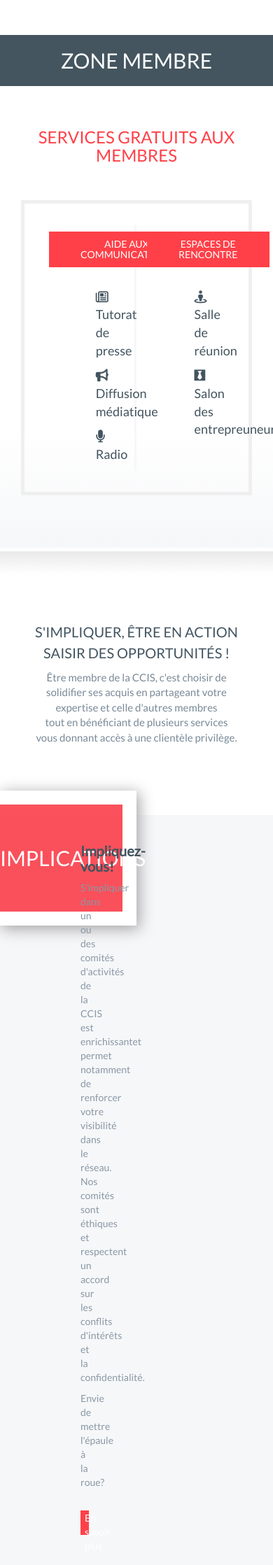
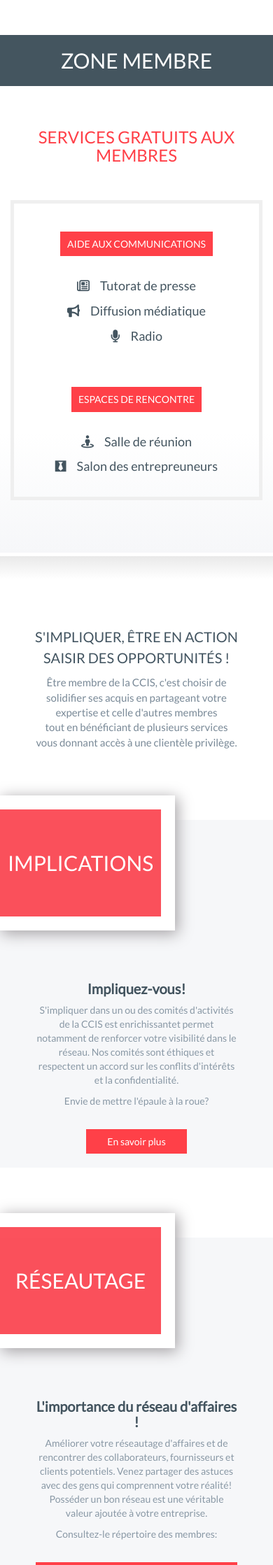
Before and after one commit to dbussiere/Projet-Production-2, a PHP site: page /membre.php in a window 390 px wide; the page is wider, and only the part inside the window is pictured. Shown: the top 2237 px of that part at 70% size. Run offline with PHP 8.4, Linux system fonts and the light colour scheme; some libraries are stand-ins or nearby versions.

Commit message:
Responsive Zone membre : DONE !

```diff
--- a/css/style.css
+++ b/css/style.css
@@ -259,6 +259,7 @@ border-bottom: 5px solid white;
 .impltxt h6{font-size:20px;color:#43545f;}
 .impltxt button{border:none;background-color:#ff4048;color:white;width:50%;height:35px;margin-top:20px;}
 
+
 .reseautage h3{line-height: 30px;}
 .reseautage h4{font-size: 30px;}
 .reseautage p{font-size:15px;}
@@ -306,6 +307,37 @@ filter: progid:DXImageTransform.Microsoft.gradient( startColorstr='#e9e9e9', end
 .blocbas2 button .fa{margin-right:10px;}
 
 .bold{font-weight: bold;}
+
+
+/* ***** MEDIAS QUERIES MEMBRE ****** */
+
+@media screen and (max-width: 991px){
+    .aidecom{border:none;margin-bottom:50px;}
+    .servmembre li{text-align:center!important;}
+    .servmembre ul{margin:0;padding:0;}
+    .servfree{padding:0;}
+    .impltxt{margin-top:200px;}
+    .resetxt{margin-top:200px;}
+    .implications{min-width: 250px}
+    .reseautage{min-width: 250px}
+    .logomembre{display:none;}
+    .blocbas{border:none;margin-bottom:50px;}
+}
+
+@media screen and (max-width: 637px){
+    button.resomembrebouton{width:100%;}
+    .logomembrebas button{width:100%;}
+}
+
+@media screen and (max-width: 450px){
+    .impltxt{padding:20px 10%;}
+    .resetxt{padding:20px 10%;}
+}
+
+@media screen and (max-width: 400px){
+    .servfree h5{padding:10px 10px;}
+}
+
 
 
 /* ********************************** ACCUEIL **********************************************/
--- a/membre.php
+++ b/membre.php
@@ -29,7 +29,7 @@
 		<div class="container servfree">
 			<h3>SERVICES GRATUITS AUX MEMBRES</h3>
 			<div class="col-xs-12 col-sm-12 col-md-12 col-lg-12 servmembre">
-			<div class="col-xs-6 col-sm-6 col-md-6 col-lg-6 aidecom">
+			<div class="col-xs-12 col-sm-12 col-md-6 col-lg-6 aidecom">
 				<h5>AIDE AUX COMMUNICATIONS</h5>
 				<ul class="txt18">
 					<li><a href="#"><i class="fa fa-newspaper-o" aria-hidden="true"></i>Tutorat de presse</a></li>
@@ -37,7 +37,7 @@
 					<li><a href="#"><i class="fa fa-microphone" aria-hidden="true"></i>Radio</a></li>
 				</ul>
 			</div>
-			<div class="col-xs-6 col-sm-6 col-md-6 col-lg-6">
+			<div class="col-xs-12 col-sm-12 col-md-6 col-lg-6">
 				<h5>ESPACES DE RENCONTRE</h5>
 				<ul  class="txt18">
 					<li><a href="#"><i class="fa fa-street-view" aria-hidden="true"></i>Salle de réunion</a></li>
@@ -56,7 +56,7 @@
 		<div class="container-fluid nopnom">
 			<div class="col-xs-12 col-sm-12 col-md-12 col-lg-12 fondgris nopnom">
 				<div class="implications blocrose"><h4>IMPLICATIONS</h4></div>
-				<div class="col-xs-6 col-sm-6 col-md-6 col-md-offset-6 col-lg-6 col-lg-offset-6">
+				<div class="col-xs-12 col-sm-12 col-md-6 col-md-offset-6 col-lg-6 col-lg-offset-6">
 				<div class="impltxt">
 					<h6 class="bold">Impliquez-vous!</h6>
 					<p>S'impliquer dans un ou des comités d'activités de la CCIS est enrichissantet permet notamment de renforcer votre visibilité dans le réseau. Nos comités sont éthiques et respectent un accord sur les conflits d'intérêts et la confidentialité.</p>
@@ -66,14 +66,14 @@
 				</div>
 			</div>
 
-			<div class="col-xs-12 col-sm-12 col-md-12 col-lg-12 fondgris reseaumargetop">
+			<div class="col-xs-12 col-sm-12 col-md-12 col-lg-12 fondgris reseaumargetop nopnom">
 				<div class="reseautage blocrose"><h4>RÉSEAUTAGE</h4></div>
-				<div class="col-xs-6 col-sm-6 col-md-6 col-md-offset-6 col-lg-6 col-lg-offset-6">
+				<div class="col-xs-12 col-sm-12 col-md-6 col-md-offset-6 col-lg-6 col-lg-offset-6">
 				<div class="resetxt">
 					<h6 class="bold">L'importance du réseau d'affaires !</h6>
 					<p>Améliorer votre réseautage d'affaires et de rencontrer des collaborateurs, fournisseurs et clients potentiels. Venez partager des astuces avec des gens qui comprennent votre réalité! Posséder un bon réseau est une véritable valeur ajoutée à votre entreprise.</p>
 					<p>Consultez-le répertoire des membres:</p>
-					<a href="#"><button type="button"><i class="fa fa-user-plus" aria-hidden="true"></i>Répertoire des membres</button></a>
+					<a href="#"><button type="button" class="resomembrebouton"><i class="fa fa-user-plus" aria-hidden="true"></i>Répertoire des membres</button></a>
 				</div>
 				</div>
 			</div>
@@ -88,7 +88,7 @@
 
 				<div class="col-xs-12 col-sm-12 col-md-12 col-lg-12 servmembre txtcentrer logomembrebas">
 
-				<div class="col-xs-6 col-sm-6 col-md-6 col-lg-6 padding7 txtgrispale blocbas">
+				<div class="col-xs-12 col-sm-12 col-md-6 col-lg-6 padding7 txtgrispale blocbas">
 					<p><span class="bold txtgrisfonce txt20">Être membre c'est</span><br><span class="txt30 bold txtgrisfonce">25% de rabais</span><br><span class="txt18">sur tous les évènements</span></p>
 					<div class="dadhesion">
 						<p class="bold">Double-adhésion !</p>
@@ -97,7 +97,7 @@
 					</div>
 					<button type="button"><i class="fa fa-user" aria-hidden="true"></i>Devenir membre</button>
 				</div>
-				<div class="col-xs-6 col-sm-6 col-md-6 col-lg-6 txtgrispale padding7 blocbas2">
+				<div class="col-xs-12 col-sm-12 col-md-6 col-lg-6 txtgrispale padding7 blocbas2">
 					<h4 class="txt30 txtgrisfonce gala">Gala Distinction Desjardins</h4>
 					<p class="txtgrisfonce txt18 sousgala">Démarquez-vous et soyez reconnu !</p>
 					<p class="sousgalatxt">Chaque année, le Gala rassemble au-delà de 400 personnes impliquées de près ou de loin dans le milieu des affaires. Pour beaucoup, il s'agit d'un accès privilégié à cette communauté et d'un rayonnement incomparable pour l'entreprise.</p>
```
